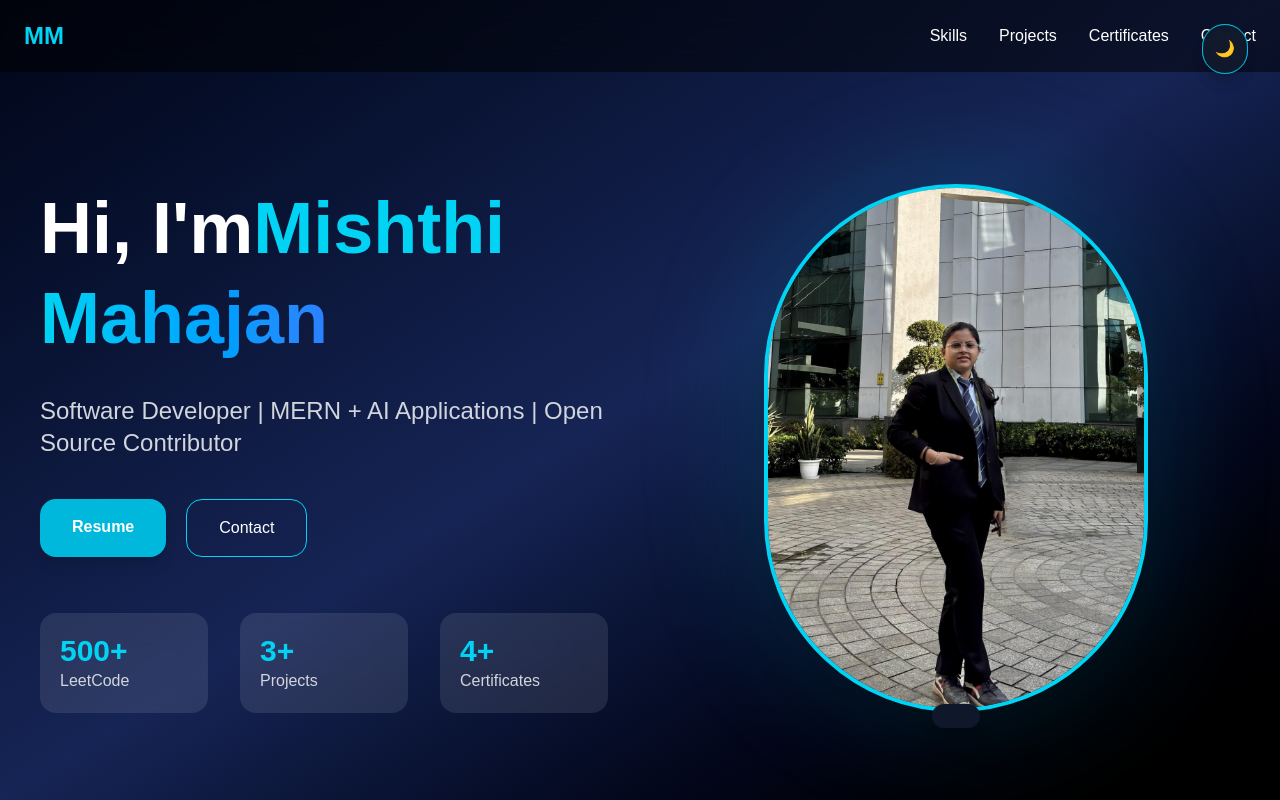
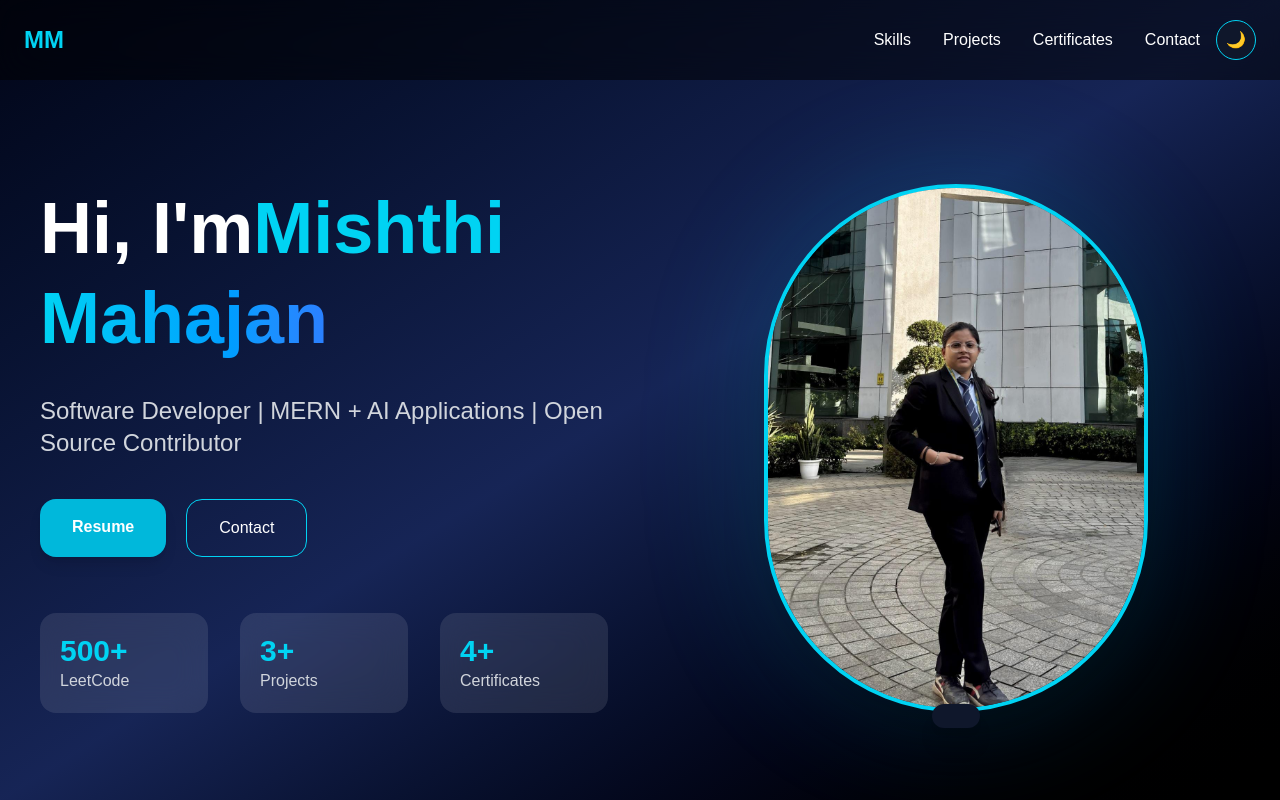
Before and after one commit to mishthimahajan/portfolio-pro, a React app: page / in a window 1280 px wide. Shown: the top 800 px of the page. Built offline with nearby package versions, Linux system fonts and the light colour scheme; no server answers; the HTML template or start-up script is replaced by a standard one.

Commit message:
Update ThemeToggle.jsx

```diff
--- a/src/components/ThemeToggle.jsx
+++ b/src/components/ThemeToggle.jsx
@@ -1,81 +1,49 @@
-import {useState,useEffect}
-from "react"
+import { useState, useEffect } from "react";
 
-export default function ThemeToggle(){
+export default function ThemeToggle() {
 
-const[dark,setDark]=
-useState(true)
+  const [dark, setDark] = useState(true);
 
-useEffect(()=>{
+  useEffect(() => {
 
-if(dark){
+    if (dark) {
 
-document.body.style.background=
-"#030712"
+      document.body.style.background = "#030712";
+      document.body.style.color = "white";
+
+    } else {
+
+      document.body.style.background = "#ffffff";
+      document.body.style.color = "#111827";
 
     }
 
-else{
+  }, [dark]);
 
-document.body.style.background=
-"white"
-
-document.body.style.color=
-"black"
-
-}
-
-},[dark])
-
-return(
+  return (
 
     <button
+      onClick={() => setDark(!dark)}
+      className="
+      p-2
+      w-10
+      h-10
+      flex
+      items-center
+      justify-center
+      rounded-full
+      border
+      border-cyan-400
+      bg-slate-900
+      hover:bg-slate-800
+      hover:scale-110
+      duration-300
+      "
+    >
 
-onClick={()=>
-
-setDark(!dark)
-
-}
-
-
-className="
-
-fixed
-
-top-6
-
-right-6
-
-md:right-8
-
-z-50
-
-bg-slate-900/80
-
-backdrop-blur-lg
-
-p-3
-
-rounded-full
-
-border
-
-border-cyan-500
-
-shadow-lg">
-
-{
-
-dark?
-
-"🌙":
-
-"☀️"
-
-}
+      {dark ? "🌙" : "☀️"}
 
     </button>
 
-)
-
+  );
 }
```
Lines whose indentation alone changed are shown as unchanged.
